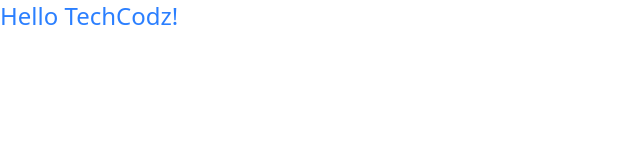
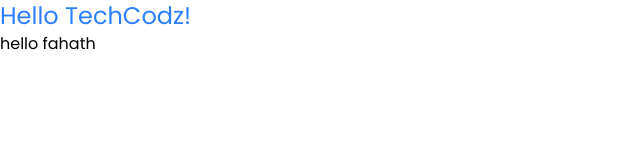
Before and after one commit to fmfahath/tech_codz_lms, a React (Vite) app in the folder client/: page / in a window 1280 px wide. Shown: the top 160 px of the page, without its empty margins (0-640 px from the left). Built offline with nearby package versions, Linux system fonts and the light colour scheme.

Commit message:
client --  google font added

```diff
--- a/client/src/App.jsx
+++ b/client/src/App.jsx
@@ -3,7 +3,8 @@
 
   return (
     <>
-      <h1 className="text-blue-500 text-2xl">Hello TechCodz!</h1>
+      <h1 className="text-blue-500 text-2xl ">Hello TechCodz!</h1>
+      <p>hello fahath</p>
     </>
   )
 }
--- a/client/src/index.css
+++ b/client/src/index.css
@@ -1 +1,13 @@
+@import url('https://fonts.googleapis.com/css2?family=Roboto:ital,wght@0,100..900;1,100..900&display=swap');
+@import url('https://fonts.googleapis.com/css2?family=Poppins:ital,wght@0,100;0,200;0,300;0,400;0,500;0,600;0,700;0,800;0,900;1,100;1,200;1,300;1,400;1,500;1,600;1,700;1,800;1,900&display=swap');
 @import "tailwindcss";
+
+@layer base {
+    body {
+        font-family: 'Poppins', sans-serif;
+    }
+}
+
+@theme {
+    --font-roboto: 'Roboto', sans-serif;
+}
```
